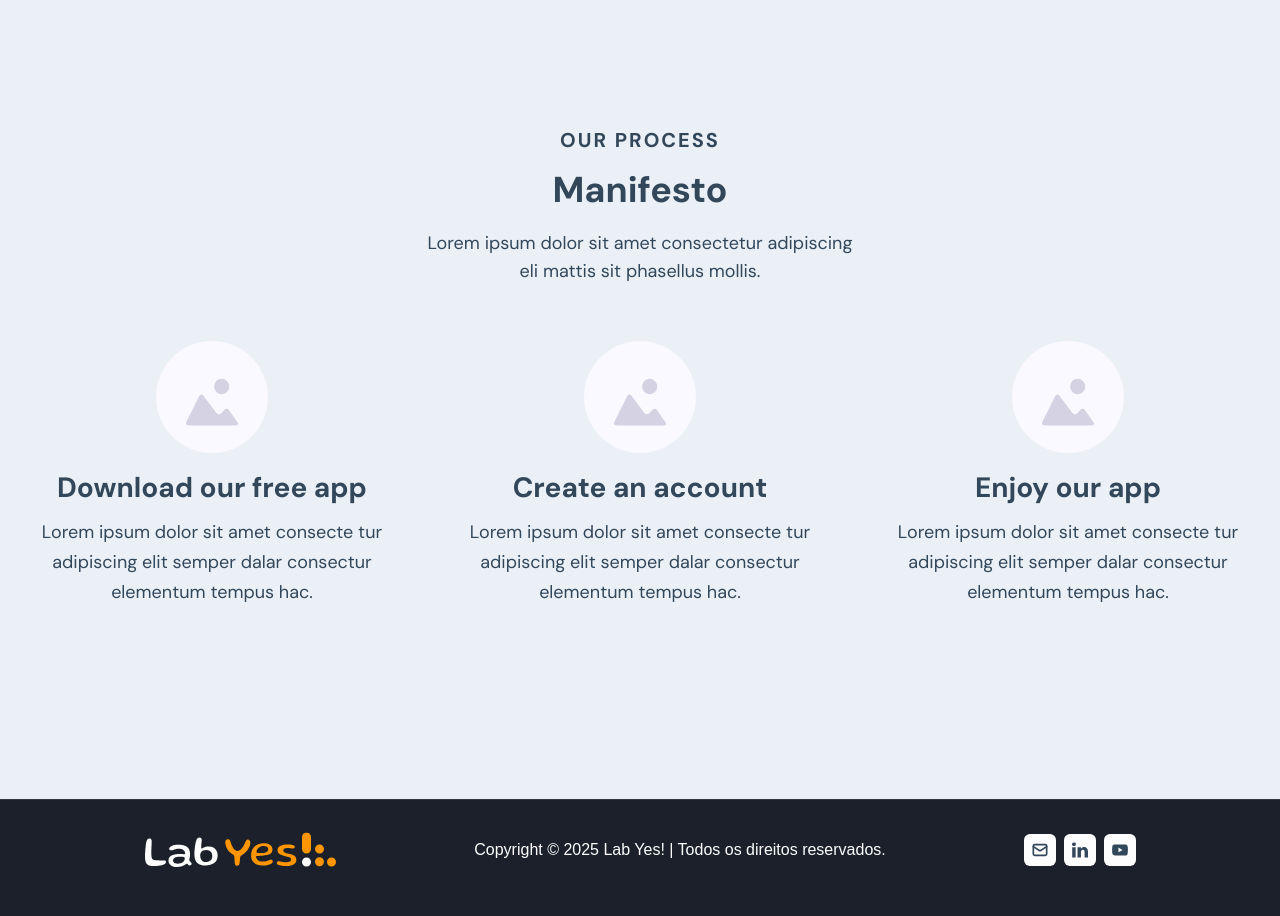
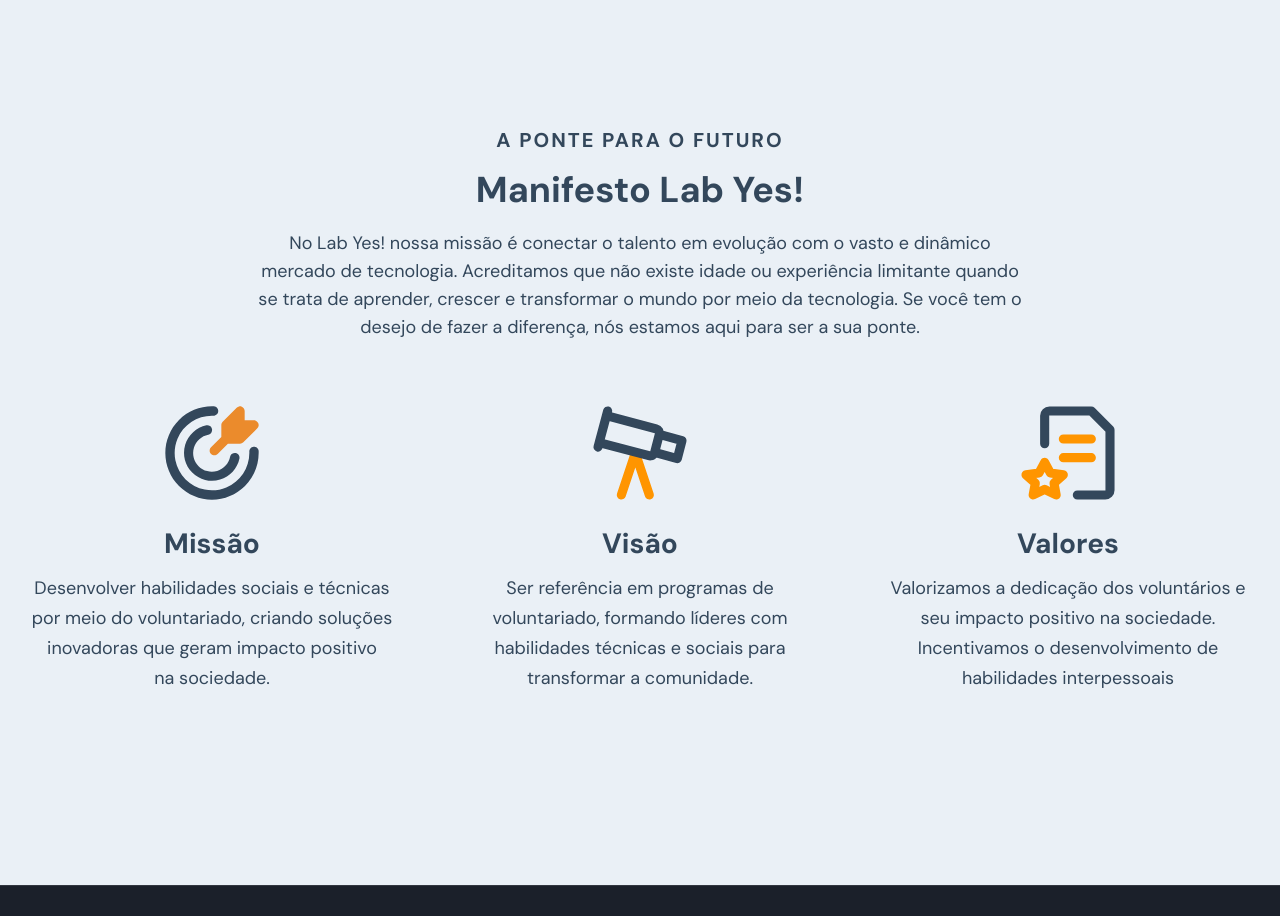
Before and after one commit to labyes24/LABYES-LP, a Next.js app: page /quemsomos in a window 1280 px wide. Shown: the part 1460-2376 px from the top of the page. Built offline with nearby package versions, Linux system fonts and the light colour scheme; no server answers.

Commit message:
feat: add manifest item content
Refs: 868cu01a0

```diff
--- a/src/components/about-manifest-item.tsx
+++ b/src/components/about-manifest-item.tsx
@@ -1,11 +1,11 @@
-import Image from 'next/image'
+import Image, { StaticImageData } from 'next/image'
 
 import PlaceholderImage from '@/assets/project_card_placeholder.svg'
 
 interface AboutManifestItemProps {
     title: string
     description: string
-    image?: string
+    image?: string | StaticImageData
 }
 
 export function AboutManifestItem({
--- a/src/components/about-manifest.tsx
+++ b/src/components/about-manifest.tsx
@@ -1,33 +1,43 @@
+import MissionImage from '@/assets/mission-manifest.svg'
+import ValuesImage from '@/assets/values-manifest.svg'
+import VisionImage from '@/assets/vision-manifest.svg'
 import { AboutManifestItem } from '@/components/about-manifest-item'
 
 export function AboutManifest() {
     return (
         <section className="flex w-full flex-col items-center justify-center gap-9 bg-section-light px-6 py-[60px] text-section-light-foreground lg:gap-14 lg:py-48">
-            <div className="mx-auto flex max-w-[430px] flex-col items-center justify-center text-center">
+            <div className="mx-auto flex max-w-3xl flex-col items-center justify-center text-center">
                 <strong className="mb-4 flex flex-col text-pretty font-sans text-[18px]/[20px] font-bold uppercase tracking-widest lg:text-[20px]/[22px]">
-                    Our process
+                    A Ponte para o Futuro
                 </strong>
                 <h2 className="mb-4 text-pretty font-sans text-[28px]/[38px] font-bold lg:text-[36px]/[46px]">
-                    Manifesto
+                    Manifesto Lab Yes!
                 </h2>
 
                 <p className="text-pretty font-sans text-base/[28px] font-normal lg:text-lg">
-                    Lorem ipsum dolor sit amet consectetur adipiscing eli mattis
-                    sit phasellus mollis.
+                    No Lab Yes! nossa missão é conectar o talento em evolução
+                    com o vasto e dinâmico mercado de tecnologia. Acreditamos
+                    que não existe idade ou experiência limitante quando se
+                    trata de aprender, crescer e transformar o mundo por meio da
+                    tecnologia. Se você tem o desejo de fazer a diferença, nós
+                    estamos aqui para ser a sua ponte.
                 </p>
             </div>
             <div className="mx-auto flex max-w-[430px] flex-col items-center justify-center gap-9 text-center lg:max-w-none lg:flex-row lg:gap-16">
                 <AboutManifestItem
-                    title="Download our free app"
-                    description="Lorem ipsum dolor sit amet consecte tur adipiscing elit semper dalar consectur elementum tempus hac."
+                    title="Missão"
+                    description="Desenvolver habilidades sociais e técnicas por meio do voluntariado, criando soluções inovadoras que geram impacto positivo na sociedade."
+                    image={MissionImage}
                 />
                 <AboutManifestItem
-                    title="Create an account"
-                    description="Lorem ipsum dolor sit amet consecte tur adipiscing elit semper dalar consectur elementum tempus hac."
+                    title="Visão"
+                    description="Ser referência em programas de voluntariado, formando líderes com habilidades técnicas e sociais para transformar a comunidade."
+                    image={VisionImage}
                 />
                 <AboutManifestItem
-                    title="Enjoy our app"
-                    description="Lorem ipsum dolor sit amet consecte tur adipiscing elit semper dalar consectur elementum tempus hac."
+                    title="Valores"
+                    description="Valorizamos a dedicação dos voluntários e seu impacto positivo na sociedade. Incentivamos o desenvolvimento de habilidades interpessoais"
+                    image={ValuesImage}
                 />
             </div>
         </section>
```
